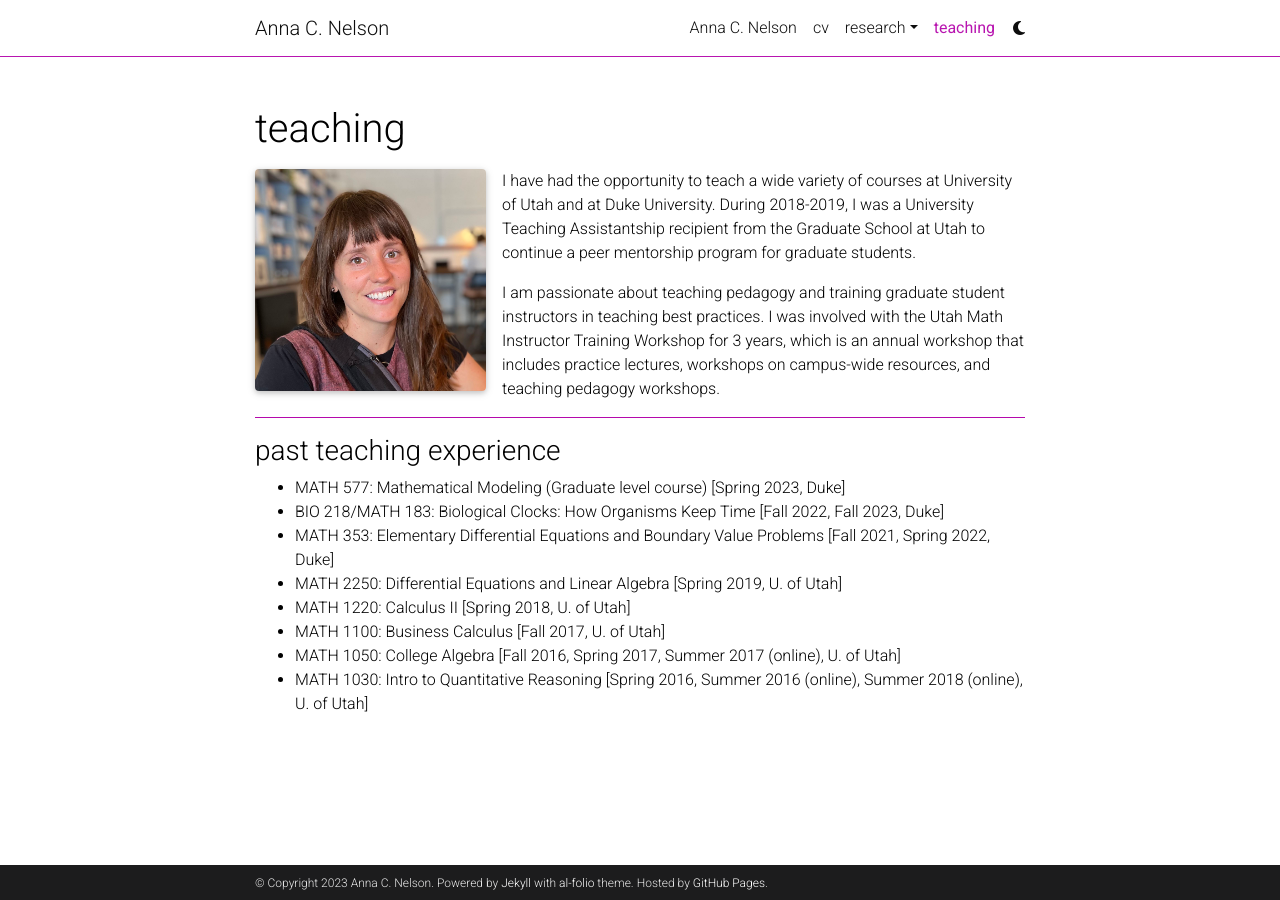
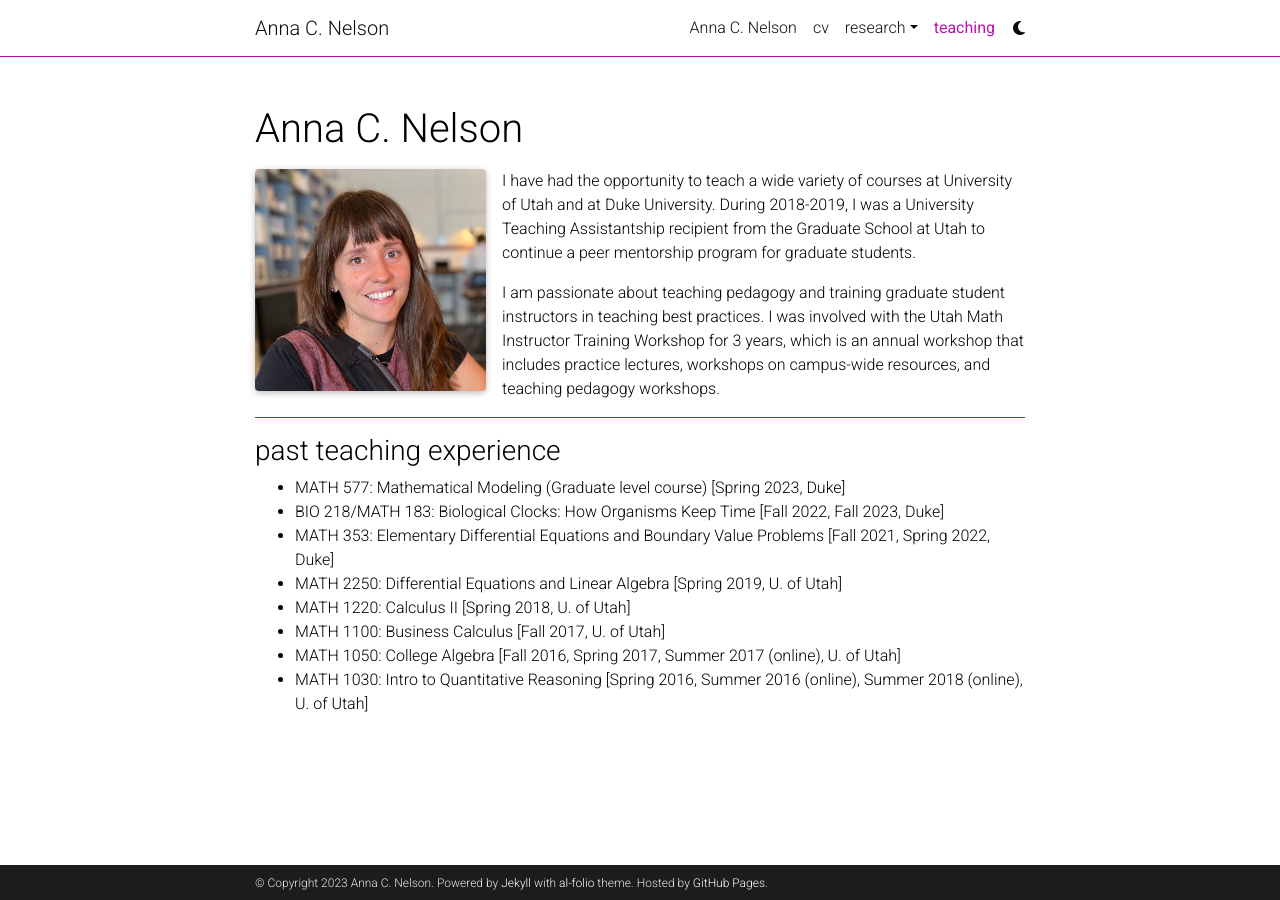
Before and after one commit to annacnelson/annacnelson.github.io, a Jekyll site: the page built from _pages/teaching.md, in a window 1280 px wide. Built offline with Jekyll 4.4.1, drawn with Linux system fonts in a browser that asks for light colours; full-size pictures stand in for the smaller copies a plugin makes; comment, search, counter and statistics services are not loaded; a style sheet for code colours, icons or effects is not loaded.

Commit message:
Update about.html

```diff
--- a/_layouts/about.html
+++ b/_layouts/about.html
@@ -5,7 +5,9 @@
 <!-- about.html -->
       <div class="post">
         <header class="post-header">
-          <h1 class="post-title">{{ page.title }}</h1> </h1>
+         <h1 class="post-title">
+            {% if site.title == "blank" -%}<span class="font-weight-bold">{{ site.first_name }}</span> {{ site.middle_name }} {{ site.last_name }}{%- else -%}{{ site.title }}{%- endif %}
+           </h1>
           <p class="desc">{{ page.subtitle }}</p>
         </header>
 
```
